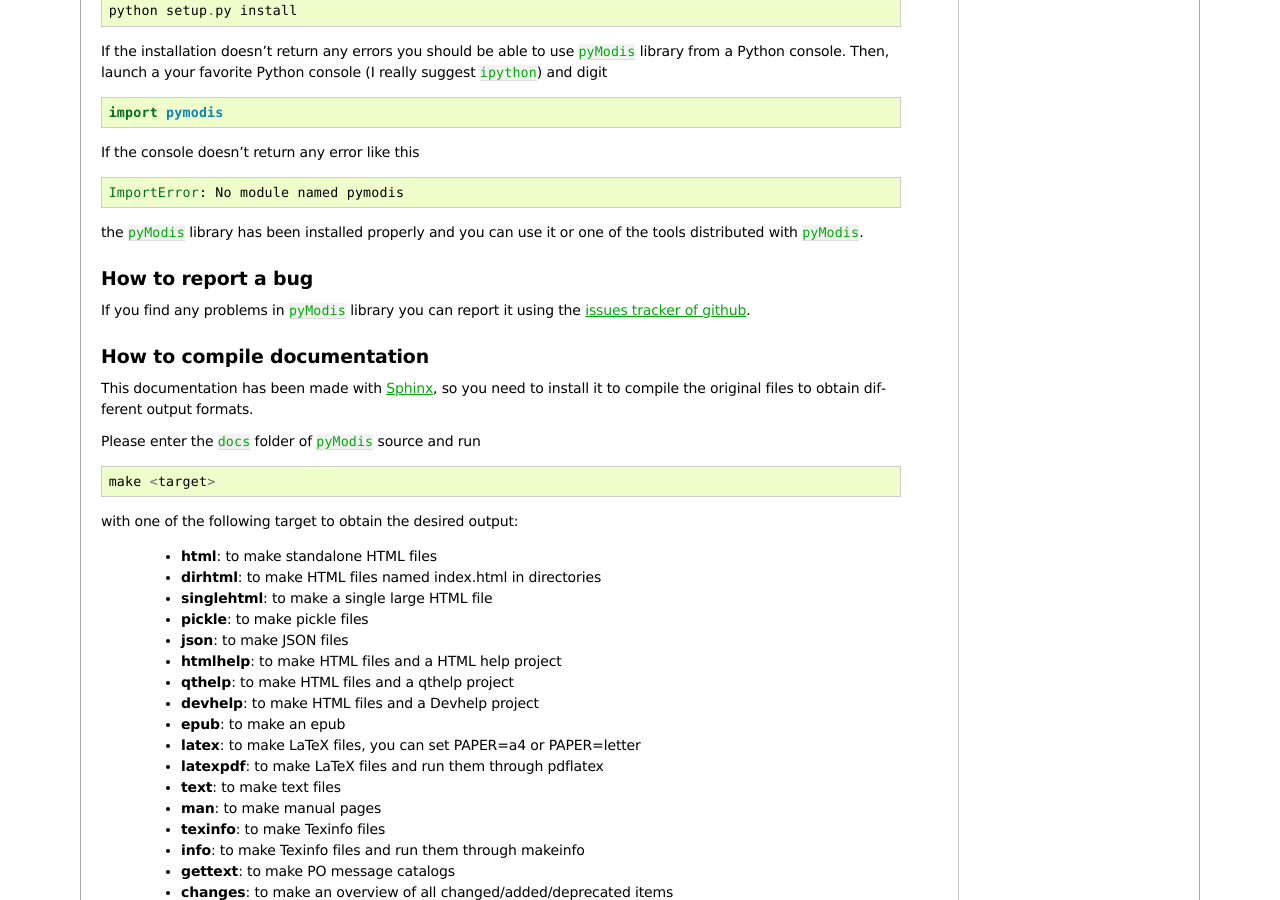
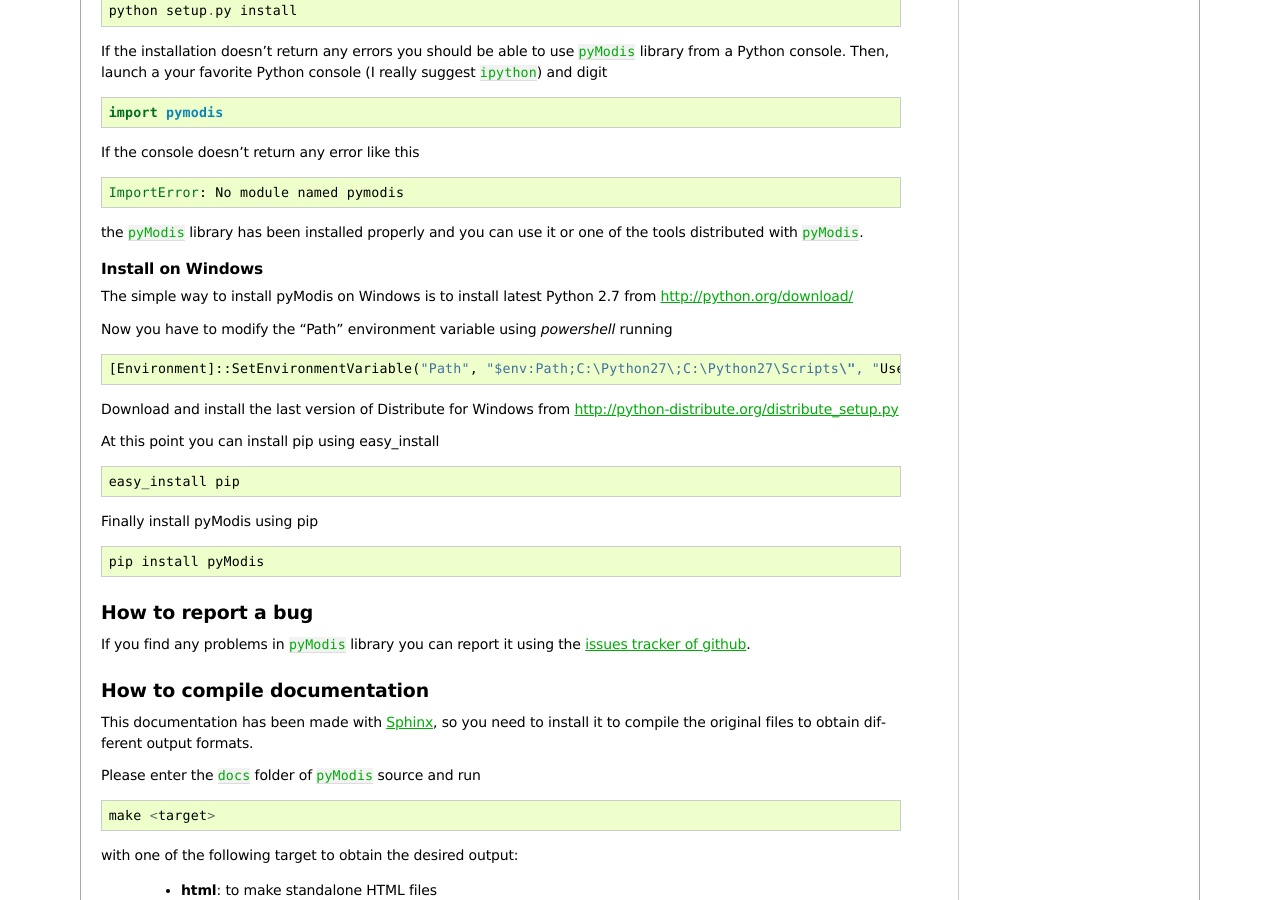
Before and after one commit to lucadelu/pyModis, a Sphinx documentation site: the page built from docs/source/info.rst, in a window 1280 px wide and 900 px high, scrolled down 954 px. Built offline with Sphinx 7.4.7, drawn with Linux system fonts in a browser that asks for light colours; formulas are drawn with MathJax 3; a script that is not in the unit is left out; comment, search, counter and statistics services are not loaded; the version number is read from the project's files by our own code.

Commit message:
add instruction to install on windows

```diff
--- a/docs/source/info.rst
+++ b/docs/source/info.rst
@@ -68,6 +68,26 @@
 
 the ``pyModis`` library has been installed properly and you can use it
 or one of the tools distributed with ``pyModis``.
+
+Install on Windows
+^^^^^^^^^^^^^^^^^^^^^
+
+The simple way to install pyModis on Windows is to install latest Python 2.7 from http://python.org/download/
+
+Now you have to modify the "Path" environment variable using *powershell* running ::
+
+    [Environment]::SetEnvironmentVariable("Path", "$env:Path;C:\Python27\;C:\Python27\Scripts\", "User")
+
+Download and install the last version of Distribute for Windows from http://python-distribute.org/distribute_setup.py
+
+At this point you can install pip using easy_install ::
+
+    easy_install pip
+
+Finally install pyModis using pip ::
+
+    pip install pyModis
+
 
 How to report a bug
 --------------------
```
Also changed, not shown: 1 other file.
